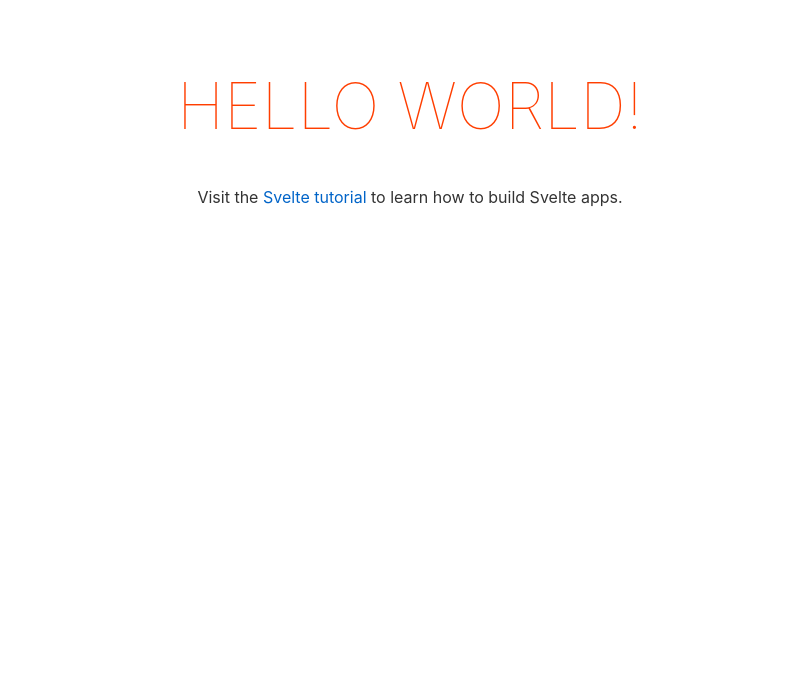
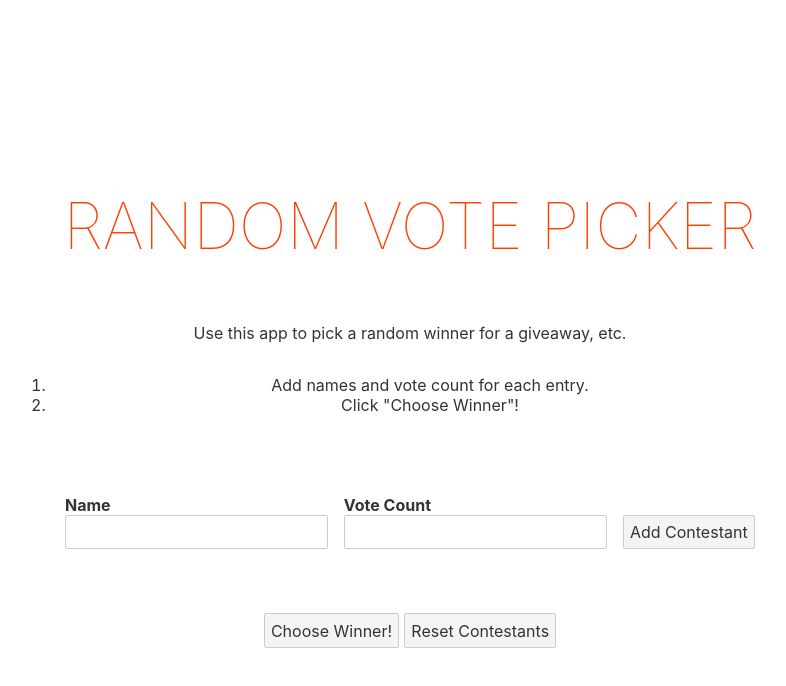
Before and after one commit to lukemiller93/random-vote-picker, a Svelte app: page / in a window 1280 px wide. Shown: the top 686 px of the page, without its empty margins (230-1016 px from the left). Built offline with nearby package versions, Linux system fonts and the light colour scheme.

Commit message:
many changtes

```diff
--- a/src/App.svelte
+++ b/src/App.svelte
@@ -1,18 +1,42 @@
 <script lang="ts">
+import AddEntry from "./components/AddEntry.svelte";
+import Button from "./components/Button.svelte";
+import EntryListings from "./components/EntryListings.svelte";
+
   export let name: string;
 </script>
 
 <main>
-	<h1>Hello {name}!</h1>
-	<p>Visit the <a href="https://svelte.dev/tutorial">Svelte tutorial</a> to learn how to build Svelte apps.</p>
+  <h1>Random Vote Picker</h1>
+  <p>Use this app to pick a random winner for a giveaway, etc.</p>
+  <ol>
+    <li>Add names and vote count for each entry.</li>
+    <li>Click "Choose Winner"!</li>
+  </ol>
+
+  <section>
+<!-- @todo add entry form -->
+    <AddEntry />
+    <!--
+      @todo EntryListings
+     -->
+     <EntryListings />
+
+    <!-- @todo buttons -->
+    <Button />
+  </section>
 </main>
 
 <style>
   main {
+    height: 100%;
     text-align: center;
-		padding: 1em;
     max-width: 240px;
     margin: 0 auto;
+    display: flex;
+    justify-content: center;
+    align-content: center;
+    flex-direction: column;
   }
 
   h1 {
@@ -22,9 +46,10 @@
     font-weight: 100;
   }
 
+
   @media (min-width: 640px) {
     main {
-			max-width: none;
+      max-width: 800px;
     }
   }
 </style>
--- /dev/null
+++ b/src/components/AddEntry.svelte
@@ -0,0 +1,65 @@
+<script lang="ts" context="module">
+  import newUniqueId from 'locally-unique-id-generator'
+</script>
+
+<script lang="ts">
+import { contestants } from "../stores/contestants";
+import { entry } from "../stores/entry";
+
+
+
+  function handleSubmit(e) {
+    $entry.id = newUniqueId()
+    console.log(entry)
+    let cArr
+    contestants.subscribe(v => cArr = v )
+
+    console.log([...cArr, $entry])
+    // contestants.update(v =>([...v, entry]) )
+
+  }
+
+</script>
+
+<form method="get" on:submit|preventDefault={handleSubmit}  action="#">
+  <label>Name<input type="text" name="name" bind:value={$entry.name} id="name" /></label>
+  <label>
+    Vote Count
+  <input type="number" min="0" name="entries" id="entries" bind:value={$entry.entries} /></label>
+  <!-- <input type="hidden" min="0" name="uid" id="uid" bind:value={$entry.id} /></label> -->
+  <button type="submit">Add Contestant</button>
+</form>
+<!-- {#each $contestants as contestant}
+  <p>{contestant.name}</p>
+  <p>{contestant.votes} entries</p>
+{/each} -->
+<p>{$entry.name}</p>
+<p>{$entry.entries}</p>
+
+
+<style>
+  form {
+    width: 98%;
+    margin: 4rem auto;
+    display: flex;
+    flex-wrap:wrap;
+    align-items: center;
+    justify-content: center;
+    gap: 1rem;
+  }
+
+  label {
+    font-weight: bold;
+    display: flex;
+    align-items: start;
+    flex-direction: column;
+  }
+
+  input {
+    margin-bottom: 0;
+  }
+  button {
+    align-self: flex-end;;
+    margin-bottom: 0;
+  }
+</style>
--- /dev/null
+++ b/src/components/Button.svelte
@@ -0,0 +1,12 @@
+<script lang="ts">
+  function handleClick() {
+    console.log('button clicked')
+  }
+
+  function resetContest() {
+    console.log('reset contest')
+  }
+</script>
+
+<button on:click|preventDefault={handleClick} type="button">Choose Winner!</button>
+<button on:click|preventDefault={resetContest} type="button">Reset Contestants</button>
--- /dev/null
+++ b/src/components/EntryListings.svelte
@@ -0,0 +1,30 @@
+<script lang="ts">
+  import { contestants } from "../stores/contestants";
+
+
+  console.log($contestants)
+</script>
+
+<div class="entries">
+
+  {#await $contestants then }
+    {#each $contestants as entry}
+      <div class="entry">
+        <p>{entry.name}</p>
+        <p>{entry.entries} Entries</p>
+      </div>
+    {/each}
+  {/await}
+</div>
+
+<style>
+  .entry {
+    display: flex;
+    gap: 1rem;
+    justify-content: center;
+  }
+
+  .entry p:first-of-type {
+    font-weight: bold;
+  }
+</style>
--- /dev/null
+++ b/src/stores/contestants.ts
@@ -0,0 +1,17 @@
+import { writable } from 'svelte/store'
+
+interface Constestant {
+  name: string;
+  entries: number;
+  id: string;
+}
+
+// get the value out of storage on load
+const itemName="contestants"
+const retrieved = localStorage.getItem(itemName)
+const parsed = JSON.parse(retrieved)
+
+// Set the stored value or a sane default
+export const contestants = writable(parsed === null ? [] : parsed)
+
+contestants.subscribe((value) => localStorage.setItem(itemName, JSON.stringify(value)))
--- /dev/null
+++ b/src/stores/entry.ts
@@ -0,0 +1,7 @@
+import { writable } from 'svelte/store'
+
+export const entry = writable({
+  name: "",
+  entries: "",
+  id: ""
+})
```
Also changed, not shown: package.json (+8 -3 lines), .eslintrc.json (added), 2 other files (tests, documents, lock files or other folders). Lines whose indentation alone changed are shown as unchanged.
